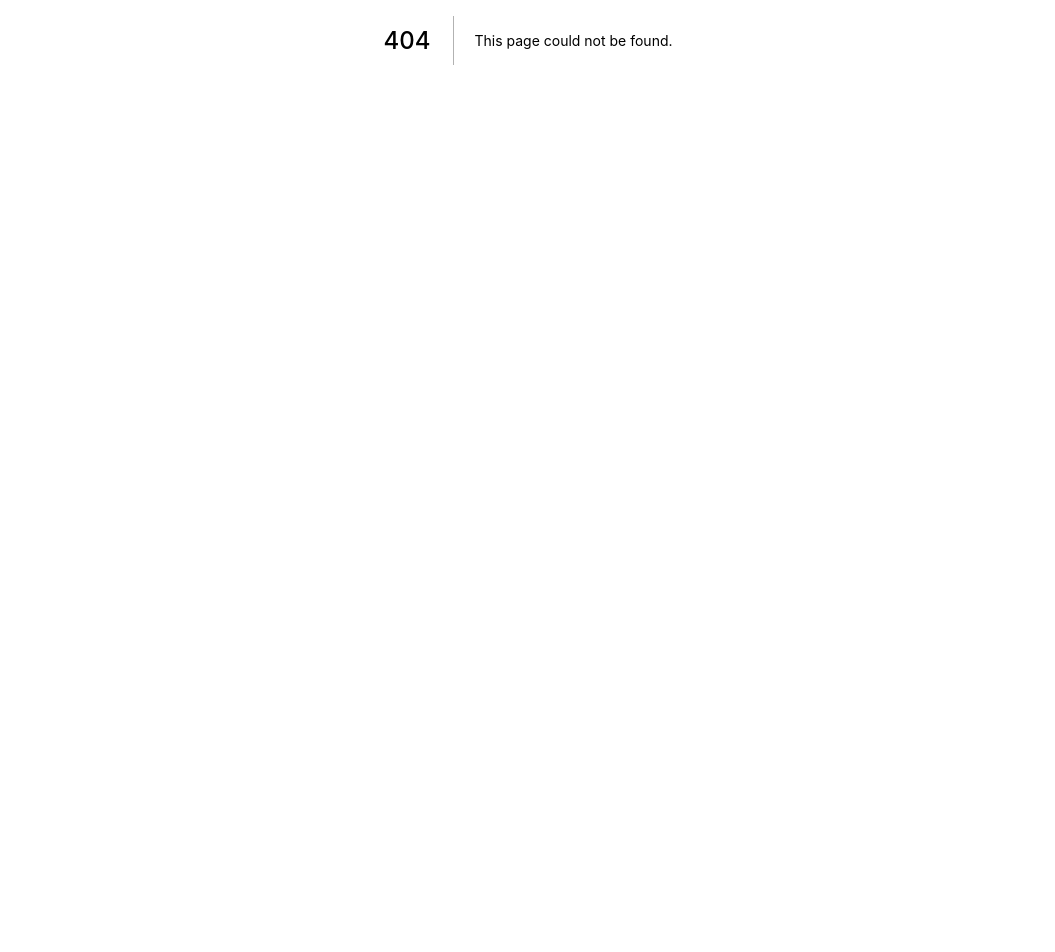
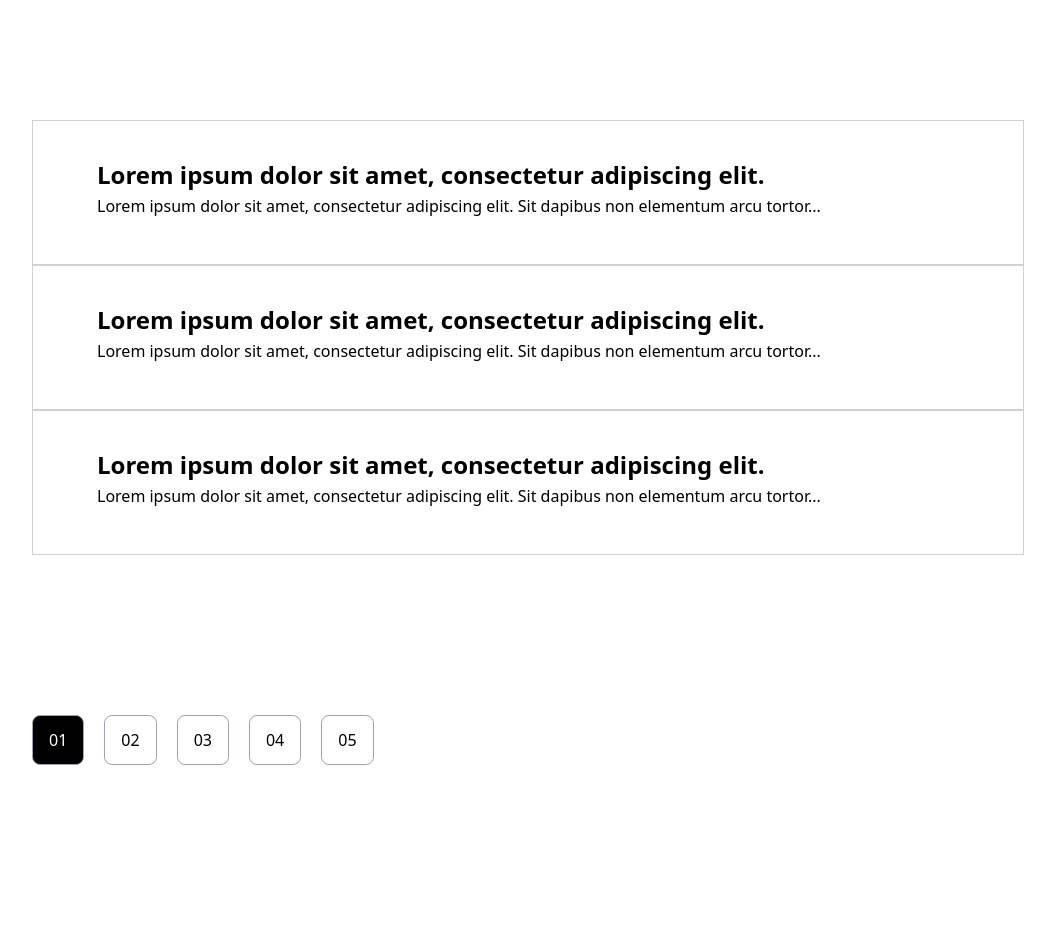
Before and after one commit to bimaap/fw9-parabot-frontend, a Next.js app: page /notification in a window 1280 px wide. Before the commit this address had no page. Shown: the part 360-1312 px from the top of the page, without its empty margins (112-1167 px from the left). Before the commit the page ends 800 px from the top, so only its background shows below. Built offline with nearby package versions, Linux system fonts and the light colour scheme.

Commit message:
feat : add Notification

```diff
--- /dev/null
+++ b/pages/notification.js
@@ -0,0 +1,52 @@
+import React from 'react';
+import Header  from '../components/Header';
+import Footer from '../components/Footer';
+import Banner from '../components/Banner';
+
+const Notification = () => {
+    const buttonPaginate = ['01', '02', '03', '04', '05'];
+    const [paginate, setPaginet] = React.useState(buttonPaginate[0]);
+    return (
+        <>
+            <Header/>
+            <Banner titleBanner={'Notification'} subtitleBanner={'See your notifications for the latest updates'}/>
+            <section>
+                <div className='my-28 mx-36 '>
+                    {/* Map notificationnya disini COY!!! */}
+                    <div className='border border-[#D1D1D1]'>
+                        <div className=' my-10 mx-16'>
+                            <p className=' text-[24px] font-[700] leading-[28px]'>Lorem ipsum dolor sit amet, consectetur adipiscing elit.</p>
+                            <p className=' text-[16px] font-[400] leading-[35px]'>Lorem ipsum dolor sit amet, consectetur adipiscing elit. Sit dapibus non elementum arcu tortor...</p>
+                        </div>
+                    </div>
+                    <div className='border border-[#D1D1D1]'>
+                        <div className=' my-10 mx-16'>
+                            <p className=' text-[24px] font-[700] leading-[28px]'>Lorem ipsum dolor sit amet, consectetur adipiscing elit.</p>
+                            <p className=' text-[16px] font-[400] leading-[35px]'>Lorem ipsum dolor sit amet, consectetur adipiscing elit. Sit dapibus non elementum arcu tortor...</p>
+                        </div>
+                    </div>
+                    <div className='border border-[#D1D1D1]'>
+                        <div className=' my-10 mx-16'>
+                            <p className=' text-[24px] font-[700] leading-[28px]'>Lorem ipsum dolor sit amet, consectetur adipiscing elit.</p>
+                            <p className=' text-[16px] font-[400] leading-[35px]'>Lorem ipsum dolor sit amet, consectetur adipiscing elit. Sit dapibus non elementum arcu tortor...</p>
+                        </div>
+                    </div>
+                    <div className='flex gap-5 py-40'>
+                        {buttonPaginate.map(e=>{
+                            return (
+                                <>
+                                    <button onClick={()=>setPaginet(e)} className={`${paginate == e ? 'bg-black' : 'bg-white'} border border-gray-400 py-3 px-4 rounded-lg`}>
+                                        <span className={`${paginate == e ? 'text-white' : 'text-black' } `}>{e}</span>
+                                    </button>
+                                </>
+                            );
+                        })}
+                    </div>
+                </div>
+            </section>
+            <Footer/>
+        </>
+    );
+};
+
+export default Notification;
--- /dev/null
+++ b/redux/asyncAction/chats.js
@@ -0,0 +1 @@
+import { createAsyncThunk } from '@reduxjs/toolkit';
```
Also changed, not shown: redux/reducer/index.js (added).
